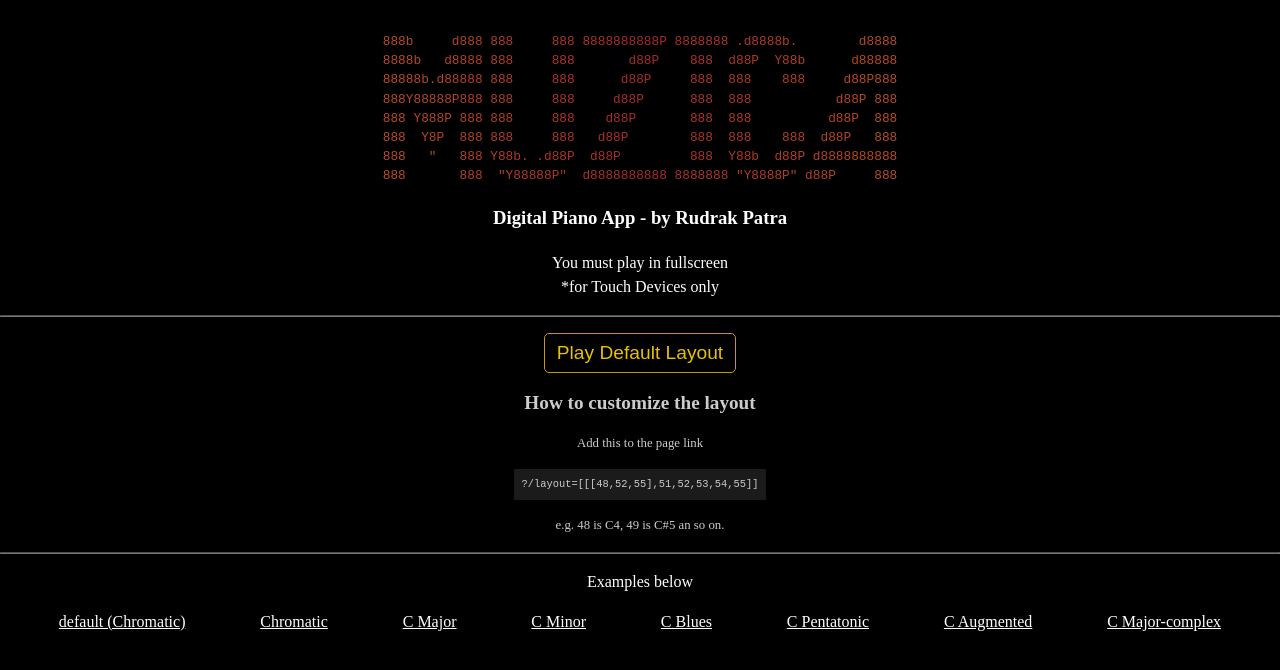
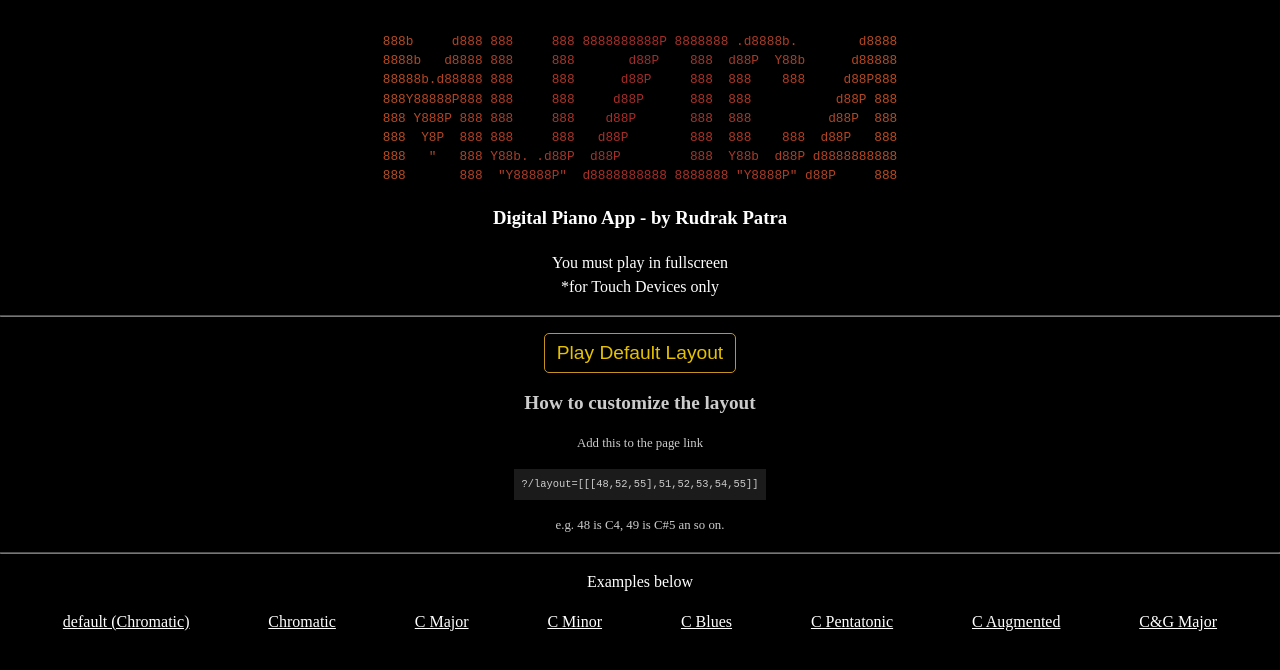
Before and after one commit to rudrakpatra/Muzica, a Svelte app: page / in a window 1280 px wide. Shown: the top 670 px of the page. Built offline with nearby package versions, Linux system fonts and the light colour scheme; no server answers.

Commit message:
renamed layout

```diff
--- a/src/App.svelte
+++ b/src/App.svelte
@@ -120,7 +120,7 @@
         <li><a href="/?layout={JSON.stringify(bluesLayout)}" >C Blues</a></li>
         <li><a href="/?layout={JSON.stringify(pentaLayout)}" >C Pentatonic</a></li>
         <li><a href="/?layout={JSON.stringify(augmentedLayout)}" >C Augmented</a></li>
-        <li><a href="/?layout={JSON.stringify(complexLayout)}">C Major-complex</a>
+        <li><a href="/?layout={JSON.stringify(complexLayout)}">C&G Major </a>
         </li>
       </ul>
   </div>
```
